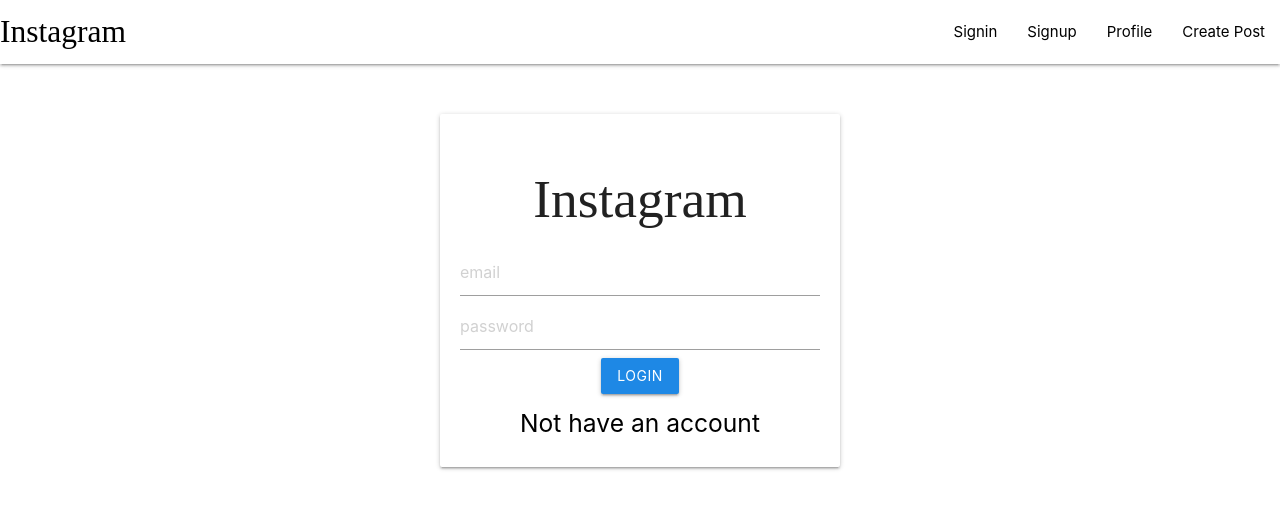
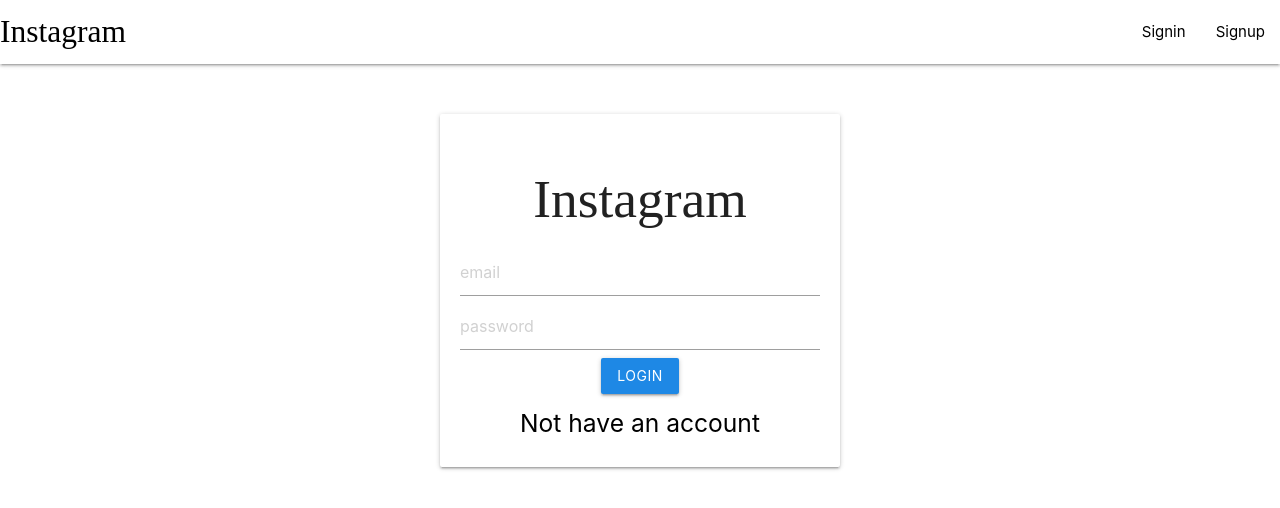
Before and after one commit to krishnabhagat-fs/Instagram_Clone_fs, a React (Create React App) app in the folder react/: page /signin in a window 1280 px wide. Shown: the top 508 px of the page. Built offline with nearby package versions, Linux system fonts and the light colour scheme; a web font is replaced by a local one.

Commit message:
Changing Navigation links on Signin

```diff
--- a/react/src/components/nav.js
+++ b/react/src/components/nav.js
@@ -1,17 +1,32 @@
-import React from 'react'
+import React, {useContext} from 'react'
 import {Link} from 'react-router-dom'
-
+import {Usercontex} from '../App'
 const NavBar = ()=>
 {
+  const {state,dispatch} = useContext(Usercontex)
+
+  const renderList = ()=>
+  {
+    if(state)
+    {
+      return [
+        <li><Link to="/profile">Profile</Link></li>,
+        <li><Link to="/create_post">Create Post</Link></li>
+      ]
+    }
+    else{
+      return[
+        <li><Link to="/signin">Signin</Link></li>,
+        <li><Link to="/signup">Signup</Link></li>
+      ]
+    }
+  }
     return(
         <nav>
     <div className="nav-wrapper white">
-      <Link to="/" className="brand-logo left">Instagram</Link>
+      <Link to={state?'/':'/signin'} className="brand-logo left">Instagram</Link>
       <ul id="nav-mobile" className="right">
-        <li><Link to="/signin">Signin</Link></li>
-        <li><Link to="/signup">Signup</Link></li>
-        <li><Link to="/profile">Profile</Link></li>
-        <li><Link to="/create_post">Create Post</Link></li>
+        {renderList()}
       </ul>
     </div>
   </nav>
```
